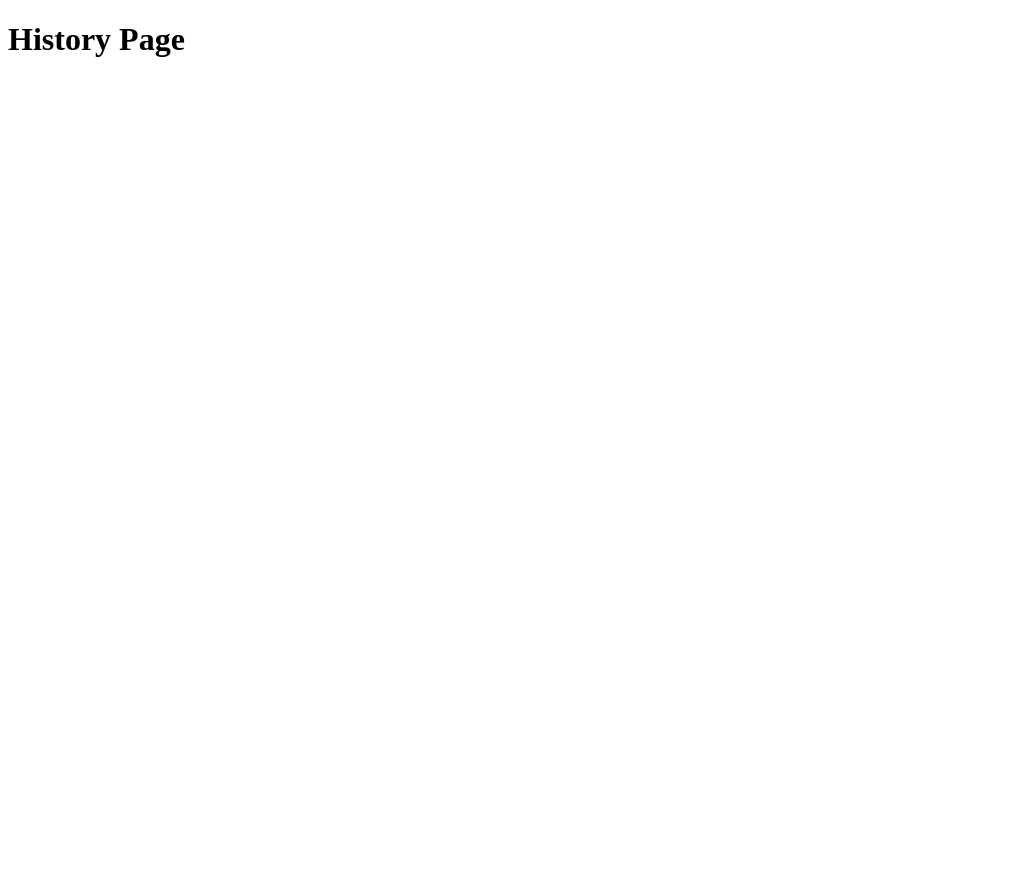
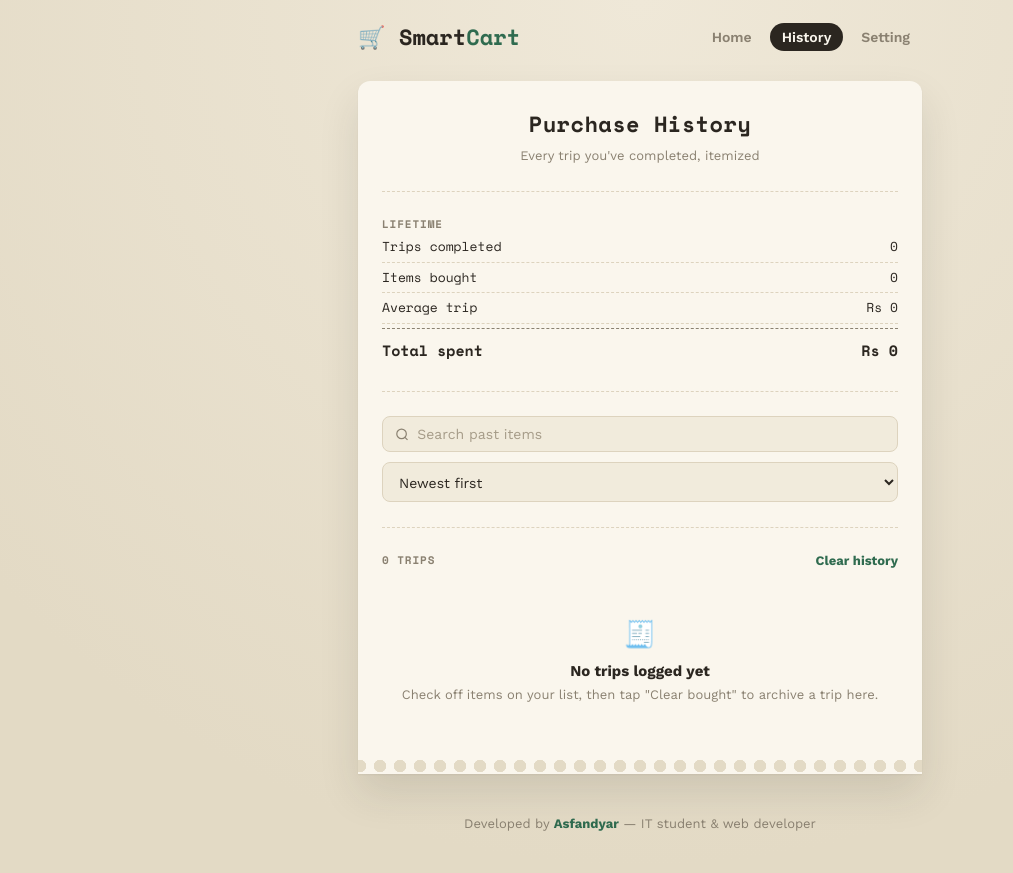
Before and after one commit to asfandyarinsights-web/smartcart, a plain HTML site: page history.html in a window 1280 px wide. Shown: the whole page, without its empty margins (0-1013 px from the left). Before the commit the page ends 800 px from the top, so only its background shows below. Drawn offline with nearby package versions, Linux system fonts and the light colour scheme.

Commit message:
Enhance history.html with new layout and styles

```diff
--- a/history.html
+++ b/history.html
@@ -1,11 +1,103 @@
 <!DOCTYPE html>
 <html lang="en">
 <head>
-    <meta charset="UTF-8">
-    <meta name="viewport" content="width=device-width, initial-scale=1.0">
-    <title>History</title>
+<meta charset="UTF-8">
+<meta name="viewport" content="width=device-width, initial-scale=1.0">
+<title>SmartCart — History</title>
+<link rel="preconnect" href="https://fonts.googleapis.com">
+<link rel="preconnect" href="https://fonts.gstatic.com" crossorigin>
+<link href="https://fonts.googleapis.com/css2?family=Space+Mono:wght@400;700&family=Work+Sans:wght@400;500;600;700&display=swap" rel="stylesheet">
+<link rel="stylesheet" href="app.css">
 </head>
 <body>
-    <h1>History Page</h1>
+
+<header class="topbar">
+  <div class="wrap topbar-row">
+    <h1 class="logo">🛒 Smart<span>Cart</span></h1>
+    <nav>
+      <ul>
+        <li><a class="navlink" href="index.html">Home</a></li>
+        <li><a class="navlink is-active" href="#">History</a></li>
+        <li><a class="navlink" href="#">Setting</a></li>
+      </ul>
+    </nav>
+  </div>
+</header>
+
+<main class="wrap">
+
+  <section class="receipt">
+
+    <div class="receipt-head">
+      <p class="receipt-title">Purchase History</p>
+      <p class="receipt-sub">Every trip you've completed, itemized</p>
+    </div>
+
+    <div class="tear"></div>
+
+    <!-- LIFETIME SUMMARY -->
+    <div class="receipt-block summary-block">
+      <p class="line-label">Lifetime</p>
+      <div class="summary-line"><span>Trips completed</span><span id="statTrips">0</span></div>
+      <div class="summary-line"><span>Items bought</span><span id="statItems">0</span></div>
+      <div class="summary-line"><span>Average trip</span><span id="statAverage">Rs 0</span></div>
+      <div class="summary-line summary-total"><span>Total spent</span><span id="statLifetime">Rs 0</span></div>
+    </div>
+
+    <div class="tear"></div>
+
+    <!-- SEARCH / SORT -->
+    <div class="receipt-block controls-block">
+      <div class="search-wrap">
+        <svg width="15" height="15" viewBox="0 0 24 24" fill="none" stroke="currentColor" stroke-width="2"><circle cx="11" cy="11" r="8"/><path d="m21 21-4.3-4.3"/></svg>
+        <input type="search" id="searchInput" placeholder="Search past items">
+      </div>
+      <select id="sortSelect" aria-label="Sort trips">
+        <option value="newest">Newest first</option>
+        <option value="oldest">Oldest first</option>
+        <option value="highest">Highest total</option>
+        <option value="lowest">Lowest total</option>
+      </select>
+    </div>
+
+    <div class="tear"></div>
+
+    <!-- TRIP LIST -->
+    <div class="receipt-block">
+      <div class="list-head">
+        <p class="line-label" id="tripCount">0 trips</p>
+        <button class="link-btn" id="clearHistoryBtn" type="button">Clear history</button>
+      </div>
+
+      <div id="tripList"></div>
+
+      <div class="empty-state" id="emptyState">
+        <p class="empty-glyph">🧾</p>
+        <p class="empty-title">No trips logged yet</p>
+        <p class="empty-sub">Check off items on your list, then tap "Clear bought" to archive a trip here.</p>
+      </div>
+
+      <div class="empty-state hidden" id="noResults">
+        <p class="empty-glyph">🔍</p>
+        <p class="empty-title">No matches</p>
+        <p class="empty-sub">Try a different search.</p>
+      </div>
+    </div>
+
+    <div class="perforation" aria-hidden="true"></div>
+  </section>
+
+</main>
+
+<footer class="site-footer">
+  <p>Developed by <span class="brand-accent">Asfandyar</span> — IT student &amp; web developer</p>
+</footer>
+
+<div class="toast hidden" id="toast" role="status" aria-live="polite">
+  <span id="toastMsg"></span>
+  <button id="toastUndo" class="toast-undo hidden" type="button">Undo</button>
+</div>
+
+<script src="history.js"></script>
 </body>
 </html>
```
